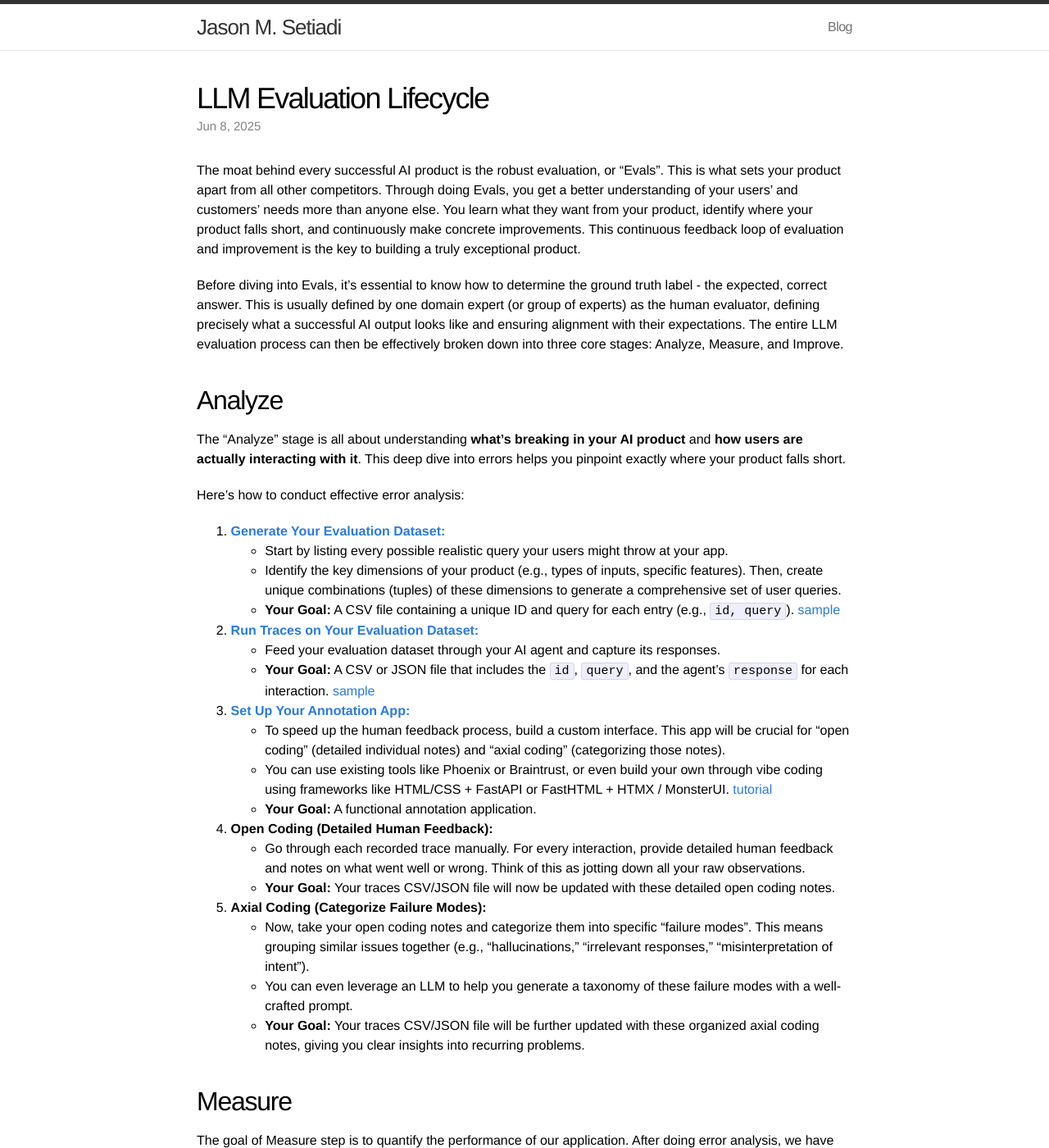
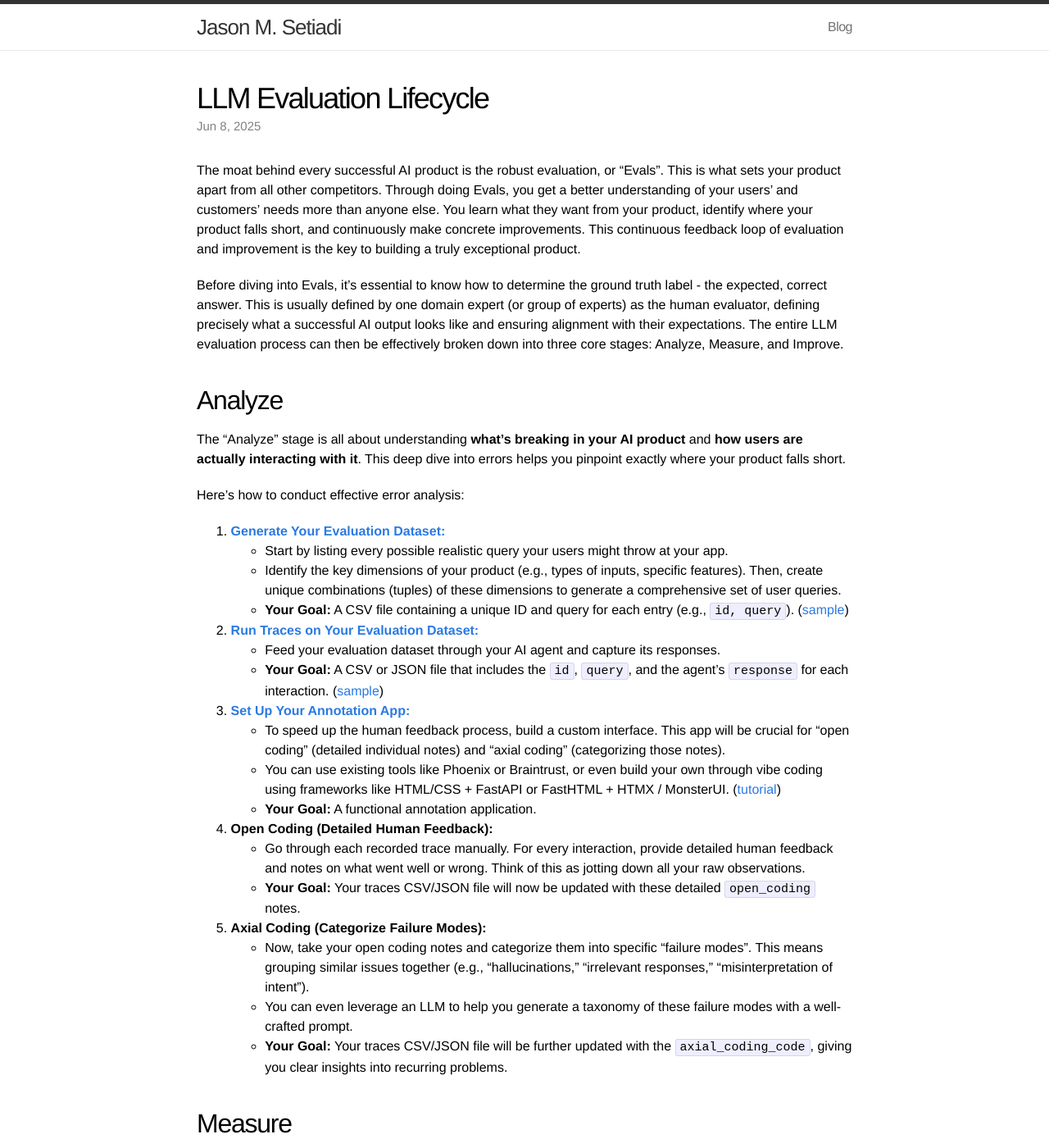
Before and after one commit to jasonmsetiadi/jasonmsetiadi.github.io, a Jekyll site: the page built from _posts/2025-06-08-llm-evals.markdown, in a window 1280 px wide and 1400 px high. Shown: the whole window at 82% size. Built offline with Jekyll 4.4.1, drawn with Linux system fonts in a browser that asks for light colours; comment, search, counter and statistics services are not loaded.

Commit message:
Update 2025-06-08-llm-evals.markdown

```diff
--- a/_posts/2025-06-08-llm-evals.markdown
+++ b/_posts/2025-06-08-llm-evals.markdown
@@ -20,25 +20,25 @@ Here's how to conduct effective error analysis:
 1. [**Generate Your Evaluation Dataset:**](https://github.com/ai-evals-course/recipe-chatbot/blob/55445295232064ba857b7a174c913120b0cb36b4/homeworks/hw2/generate_synthetic_queries.py)
     * Start by listing every possible realistic query your users might throw at your app.
     * Identify the key dimensions of your product (e.g., types of inputs, specific features). Then, create unique combinations (tuples) of these dimensions to generate a comprehensive set of user queries.
-    * **Your Goal:** A CSV file containing a unique ID and query for each entry (e.g., `id, query`). [sample](https://github.com/ai-evals-course/recipe-chatbot/blob/55445295232064ba857b7a174c913120b0cb36b4/homeworks/hw2/synthetic_queries_for_analysis.csv)
+    * **Your Goal:** A CSV file containing a unique ID and query for each entry (e.g., `id, query`). ([sample](https://github.com/ai-evals-course/recipe-chatbot/blob/55445295232064ba857b7a174c913120b0cb36b4/homeworks/hw2/synthetic_queries_for_analysis.csv))
 
 2. [**Run Traces on Your Evaluation Dataset:**](https://github.com/ai-evals-course/recipe-chatbot/blob/55445295232064ba857b7a174c913120b0cb36b4/scripts/bulk_test.py)
     * Feed your evaluation dataset through your AI agent and capture its responses.
-    * **Your Goal:** A CSV or JSON file that includes the `id`, `query`, and the agent's `response` for each interaction. [sample](https://github.com/ai-evals-course/recipe-chatbot/blob/55445295232064ba857b7a174c913120b0cb36b4/homeworks/hw2/results_20250518_215844.csv)
+    * **Your Goal:** A CSV or JSON file that includes the `id`, `query`, and the agent's `response` for each interaction. ([sample](https://github.com/ai-evals-course/recipe-chatbot/blob/55445295232064ba857b7a174c913120b0cb36b4/homeworks/hw2/results_20250518_215844.csv))
 
 3. [**Set Up Your Annotation App:**](https://github.com/ai-evals-course/recipe-chatbot/blob/55445295232064ba857b7a174c913120b0cb36b4/annotation/annotation.py)
     * To speed up the human feedback process, build a custom interface. This app will be crucial for "open coding" (detailed individual notes) and "axial coding" (categorizing those notes).
-    * You can use existing tools like Phoenix or Braintrust, or even build your own through vibe coding using frameworks like HTML/CSS + FastAPI or FastHTML + HTMX / MonsterUI. [tutorial](https://youtu.be/qH1dZ8JLLdU?si=8aejLH8ilEHi-qoN)
+    * You can use existing tools like Phoenix or Braintrust, or even build your own through vibe coding using frameworks like HTML/CSS + FastAPI or FastHTML + HTMX / MonsterUI. ([tutorial](https://youtu.be/qH1dZ8JLLdU?si=8aejLH8ilEHi-qoN))
     * **Your Goal:** A functional annotation application.
 
 4. **Open Coding (Detailed Human Feedback):**
     * Go through each recorded trace manually. For every interaction, provide detailed human feedback and notes on what went well or wrong. Think of this as jotting down all your raw observations.
-    * **Your Goal:** Your traces CSV/JSON file will now be updated with these detailed open coding notes.
+    * **Your Goal:** Your traces CSV/JSON file will now be updated with these detailed `open_coding` notes.
 
 5. **Axial Coding (Categorize Failure Modes):**
     * Now, take your open coding notes and categorize them into specific "failure modes". This means grouping similar issues together (e.g., "hallucinations," "irrelevant responses," "misinterpretation of intent").
     * You can even leverage an LLM to help you generate a taxonomy of these failure modes with a well-crafted prompt.
-    * **Your Goal:** Your traces CSV/JSON file will be further updated with these organized axial coding notes, giving you clear insights into recurring problems.
+    * **Your Goal:** Your traces CSV/JSON file will be further updated with the `axial_coding_code`, giving you clear insights into recurring problems.
 
 
 ## Measure
```
